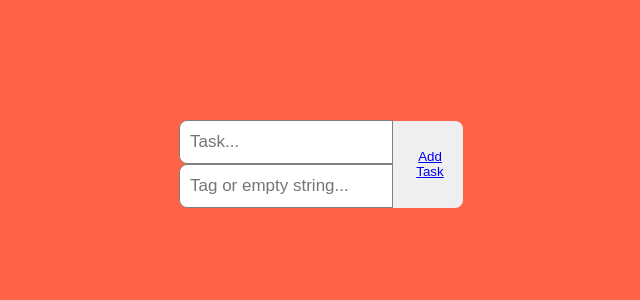
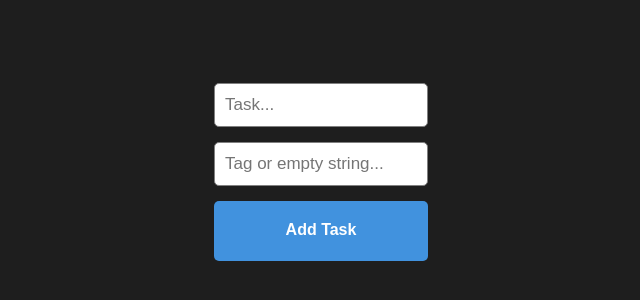
Before and after one commit to R8BY/todolist, a React (Create React App) app: page / in a window 1280 px wide. Shown: the part 236-536 px from the top of the page, without its empty margins (319-959 px from the left). Built offline with nearby package versions, Linux system fonts and the light colour scheme.

Commit message:
Styled components and add some stuff

```diff
--- a/src/App.scss
+++ b/src/App.scss
@@ -8,87 +8,6 @@
 }
 
 body {
-  margin: 0%;
-  padding: 0%;
+  margin: 0;
+  padding: 0;
 }
-
-.header {
-  flex: 30%;
-  background-color: tomato;
-  width: 100%;
-  display: flex;
-  justify-content: center;
-  align-items: center;
-}
-
-.header .inputContainer {
-  display: flex;
-  flex-direction: column;
-}
-
-.header input {
-  width: 200px;
-  height: 40px;
-  border-bottom-left-radius: 8px;
-  border-top-left-radius: 8px;
-  padding-left: 10px;
-  font-size: 17px;
-  border: 1px solid grey;
-}
-
-.header button {
-  width: 70px;
-  height: 87px;
-  border: none;
-  border-bottom-right-radius: 8px;
-  border-top-right-radius: 8px;
-  padding-left: 10px;
-  cursor: pointer;
-}
-
-.todoList {
-  flex: 70%;
-  width: 100%;
-  display: flex;
-  align-items: center;
-  padding-top: 50px;
-  flex-direction: column;
-}
-
-.task {
-  width: 500px;
-  height: 50px;
-  display: flex;
-  color: white;
-  margin: 15px;
-}
-
-.task .content {
-  flex: 80%;
-  height: 100%;
-  display: flex;
-  justify-content: center;
-  align-items: center;
-}
-
-.task .content span {
-  display: grid;
-  place-items: center;
-  border: 1px solid white;
-  width: 100%;
-  height: 100%;
-  font-size: 18px;
-  border-right: none;
-  background-color: tomato;
-}
-
-.task button {
-  flex: 20%;
-  height: 100%;
-  border: none;
-  background-color: lightseagreen;
-  border-top-right-radius: 8px;
-  border-bottom-right-radius: 8px;
-  color: white;
-  cursor: pointer;
-}
--- a/src/App.tsx
+++ b/src/App.tsx
@@ -41,7 +41,7 @@ const App: FC = () => {
             <BrowserRouter>
                 <Routes>
                     <Route>
-                        <Route  path="/" element={<HomePage handleChange={handleChange} addTask={addTask} tag={tag} task={task}/>}/>
+                        <Route path="/" element={<HomePage handleChange={handleChange} addTask={addTask} tag={tag} task={task} todoList={todoList}/>}/>
                         <Route path="items" element={<ItemsPage todoList={todoList} completeTask={completeTask}/>}/>
                         <Route path="*" element={<BadPage/>}/>
                     </Route>
--- a/src/Pages/HomePage/HomePage.module.scss
+++ b/src/Pages/HomePage/HomePage.module.scss
@@ -1,3 +1,48 @@
-.todo_items{
+.todo_items {
   text-align: center;
 }
+
+.header {
+  flex: 30%;
+  background-color: rgb(30, 30, 30);
+  width: 100%;
+  display: flex;
+  justify-content: center;
+  align-items: center;
+
+  .inputContainer {
+    display: flex;
+    flex-direction: column;
+
+    .linkToItems {
+      text-align: center;
+      border-radius: 5px;
+      height: 40px;
+      padding-top: 20px;
+      background-color: #4192de;
+      margin-top: 15px;
+      text-decoration: none;
+      color: white;
+      font-weight: bold;
+    }
+
+    button {
+      height: 88px;
+      border: none;
+      cursor: pointer;
+      background-color: #4192de;
+      border-radius: 5px;
+      margin-top: 15px;
+    }
+
+    input {
+      width: 200px;
+      height: 40px;
+      padding-left: 10px;
+      font-size: 17px;
+      border-radius: 5px;
+      border: 1px solid grey;
+      margin-top: 15px;
+    }
+  }
+}
--- a/src/Pages/HomePage/HomePage.tsx
+++ b/src/Pages/HomePage/HomePage.tsx
@@ -1,20 +1,22 @@
 import React, {ChangeEvent} from 'react';
-import '../../App.scss';
+import classes from './HomePage.module.scss';
 import {
     Link
 } from "react-router-dom";
+import {ITask} from "../../Interfaces";
 
 interface Props {
     handleChange(event: ChangeEvent<HTMLInputElement>): void;
     addTask(): void;
     tag:string;
     task:string;
+    todoList: ITask[];
 }
 
-const HomePage = ({handleChange, addTask, tag, task}:Props) => {
+const HomePage = ({handleChange, addTask, tag, task, todoList}:Props) => {
     return (
-        <div className="header">
-            <div className="inputContainer">
+        <div className={classes.header}>
+            <div className={classes.inputContainer}>
                 <input
                     type="text"
                     placeholder="Task..."
@@ -29,8 +31,11 @@ const HomePage = ({handleChange, addTask, tag, task}:Props) => {
                     value={tag}
                     onChange={handleChange}
                 />
+                <Link to={"items"} className={classes.linkToItems} onClick={addTask}>Add Task</Link>
+                {todoList.length > 0 ?
+                    <Link to={"items"} className={classes.linkToItems}>Go to items</Link>
+                    : null }
             </div>
-            <button onClick={addTask}><Link to={"items"}>Add Task</Link></button>
         </div>
     );
 };
--- a/src/Pages/ItemsPage/ItemsPage.tsx
+++ b/src/Pages/ItemsPage/ItemsPage.tsx
@@ -1,5 +1,4 @@
 import React from 'react';
-// import classes from "./ItemsPage.module.scss";
 import CompleteTask from "../../components/CompleteTask/CompleteTask";
 import {ITask} from "../../Interfaces";
 
--- /dev/null
+++ b/src/components/CompleteTask/CompleteTask.module.scss
@@ -0,0 +1,8 @@
+.todoList {
+  flex: 70%;
+  width: 100%;
+  display: flex;
+  align-items: center;
+  padding-top: 50px;
+  flex-direction: column;
+}
--- a/src/components/CompleteTask/CompleteTask.tsx
+++ b/src/components/CompleteTask/CompleteTask.tsx
@@ -1,7 +1,11 @@
 import React from 'react';
 import {ITask} from "../../Interfaces";
 import {TodoTask} from "../Header";
-import '../../App.scss';
+import classes from './CompleteTask.module.scss'
+import c from '../../Pages/HomePage/HomePage.module.scss'
+import {
+    Link
+} from "react-router-dom";
 
 interface Props{
     todoList: ITask[];
@@ -10,10 +14,11 @@ interface Props{
 
 const CompleteTask = ({todoList, completeTask}:Props) => {
     return (
-        <div className="todoList">
+        <div className={classes.todoList}>
             {todoList.map((task: ITask, key: number) => {
                 return <TodoTask key={key} task={task} completeTask={completeTask}/>
             })}
+            <Link to={"/"} className={c.linkToItems}>Go to Home page</Link>
         </div>
     );
 };
--- a/src/components/Header/TodoTask.module.scss
+++ b/src/components/Header/TodoTask.module.scss
@@ -0,0 +1,38 @@
+
+.task {
+  width: 500px;
+  height: 50px;
+  display: flex;
+  color: white;
+  margin: 15px;
+}
+
+.task .content {
+  flex: 80%;
+  height: 100%;
+  display: flex;
+  justify-content: center;
+  align-items: center;
+}
+
+.task .content span {
+  display: grid;
+  place-items: center;
+  border: 1px solid white;
+  width: 100%;
+  height: 100%;
+  font-size: 18px;
+  border-right: none;
+  background-color: tomato;
+}
+
+.task button {
+  flex: 20%;
+  height: 100%;
+  border: none;
+  background-color: lightseagreen;
+  border-top-right-radius: 8px;
+  border-bottom-right-radius: 8px;
+  color: white;
+  cursor: pointer;
+}
--- a/src/components/Header/TodoTask.tsx
+++ b/src/components/Header/TodoTask.tsx
@@ -1,6 +1,6 @@
 import React from 'react';
 import {ITask} from '../../Interfaces';
-import '../../App.scss';
+import classes from './TodoTask.module.scss'
 
 interface Props {
     task: ITask;
@@ -9,8 +9,8 @@ interface Props {
 
 const TodoTask = ({task, completeTask}: Props) => {
     return (
-        <div className={"task"}>
-            <div className={"content"}>
+        <div className={classes.task}>
+            <div className={classes.content}>
                 <span>{task.taskName}</span>
                 <span>{task.tag}</span>
             </div>
```
